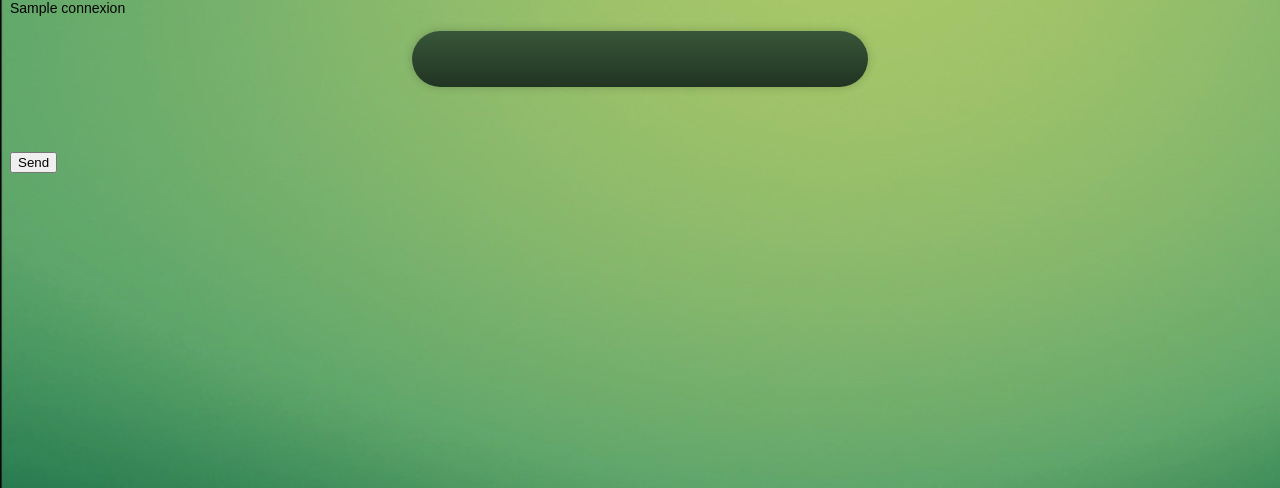
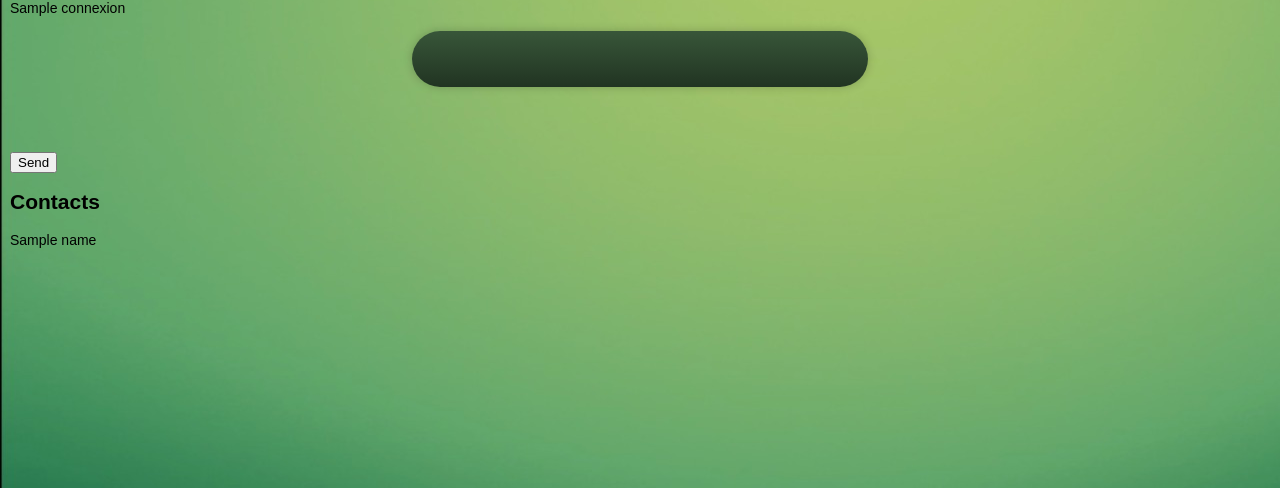
Before and after one commit to franfran23/eco-mobile, a Flask app: template templates/chat.html in a window 1280 px wide. Shown: the part 133-621 px from the top of the page. Run offline with Flask 3, Linux system fonts and the light colour scheme; the template is opened without the code that fills it: most values are stand-ins (such as "Sample title", 1, 10 or a date in 2020); some libraries are stand-ins or nearby versions.

Commit message:
add users in chat

```diff
--- a/templates/chat.html
+++ b/templates/chat.html
@@ -60,6 +60,13 @@
             document.getElementById('messages').scrollTop = document.getElementById('messages').scrollHeight;
         });
     </script>
+
+<div class="container" id="UserChat">
+	<h2>Contacts</h2>
+	<div id="usersInfo">
+		<p>{{ name }}</p>
+	</div>
+</div>
 </body>
 
 </html>
```
